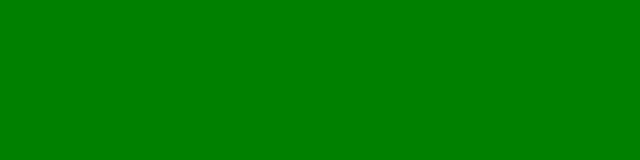
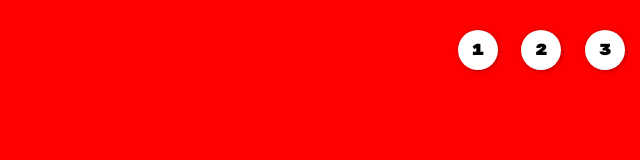
Before and after one commit to smboolean27/htmlcss-shoes, a plain HTML site: page index.html in a window 1280 px wide. Shown: the whole page, without its empty margins (640-1280 px from the left). Drawn offline with Linux system fonts and the light colour scheme.

Commit message:
Aggiunta header e google font

```diff
--- a/css/style.css
+++ b/css/style.css
@@ -4,7 +4,45 @@
   padding: 0;
   box-sizing: border-box;
 }
+body {
+  font-family: 'Rubik Mono One', sans-serif;
+}
+/* Header */
+header {
+  position: fixed;
+  top: 0;
+  left: 0;
+  z-index: 10;
+  width: 100%;
+  padding: 30px 15px;
+}
+.main-nav {
+  text-align: right;
+}
+.main-nav li {
+  display: inline-block;
+  list-style: none;
+  margin-left: 10px;
+}
+.main-nav li a {
+  display: inline-block;
+  text-decoration: none;
+  background-color: #fff;
+  width: 40px;
+  height: 40px;
+  border-radius: 50%;
+  box-shadow: 1px 1px 5px rgba(0,0,0,0.3);
+  text-align: center;
+  line-height: 40px;
+  color: #000;
+}
+/* /Header */
+/* Main */
+.scarpe {
+  height: 100vh;
+}
+#scarpa-1 {
+  background-color: red;
+}
 
-body {
-  background-color: green;
-}
+/* /Main */
--- a/index.html
+++ b/index.html
@@ -3,9 +3,30 @@
   <head>
     <meta charset="utf-8">
     <title>Shoes</title>
+    <!-- Google font -->
+    <link rel="preconnect" href="https://fonts.gstatic.com">
+    <link href="https://fonts.googleapis.com/css2?family=Rubik+Mono+One&display=swap" rel="stylesheet">
+    <!-- /Google font -->
     <link rel="stylesheet" href="css/style.css">
   </head>
   <body>
+    <!-- intestazione -->
+    <header>
+      <nav class="main-nav">
+        <ul>
+          <li><a href="#">1</a></li>
+          <li><a href="#">2</a></li>
+          <li><a href="#">3</a></li>
+        </ul>
+      </nav>
+    </header>
+    <!-- /intestazione -->
+    <!-- corpo della pagina -->
+    <main>
+      <section class="scarpe" id="scarpa-1">
 
+      </section>
+    </main>
+    <!-- /corpo della pagina -->
   </body>
 </html>
```
